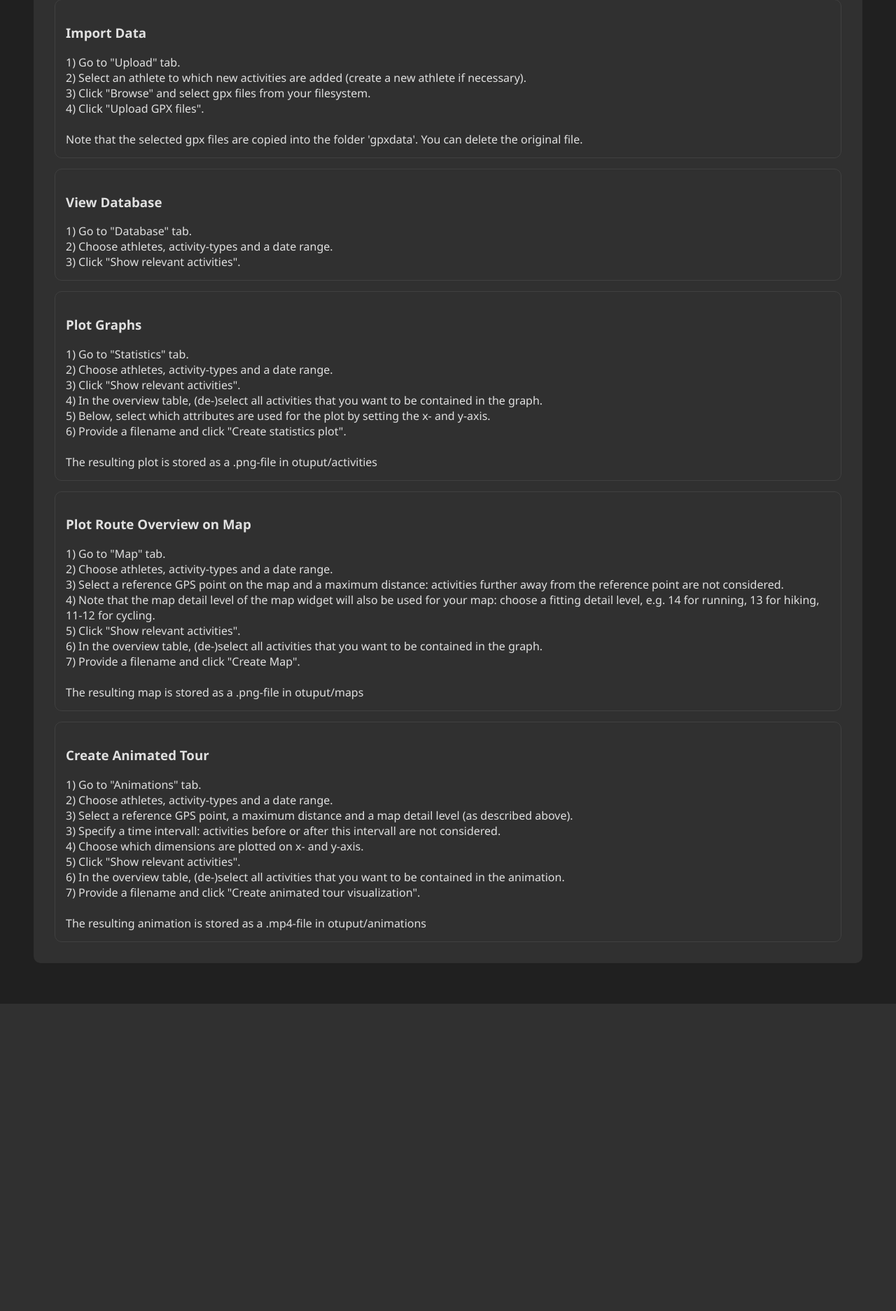
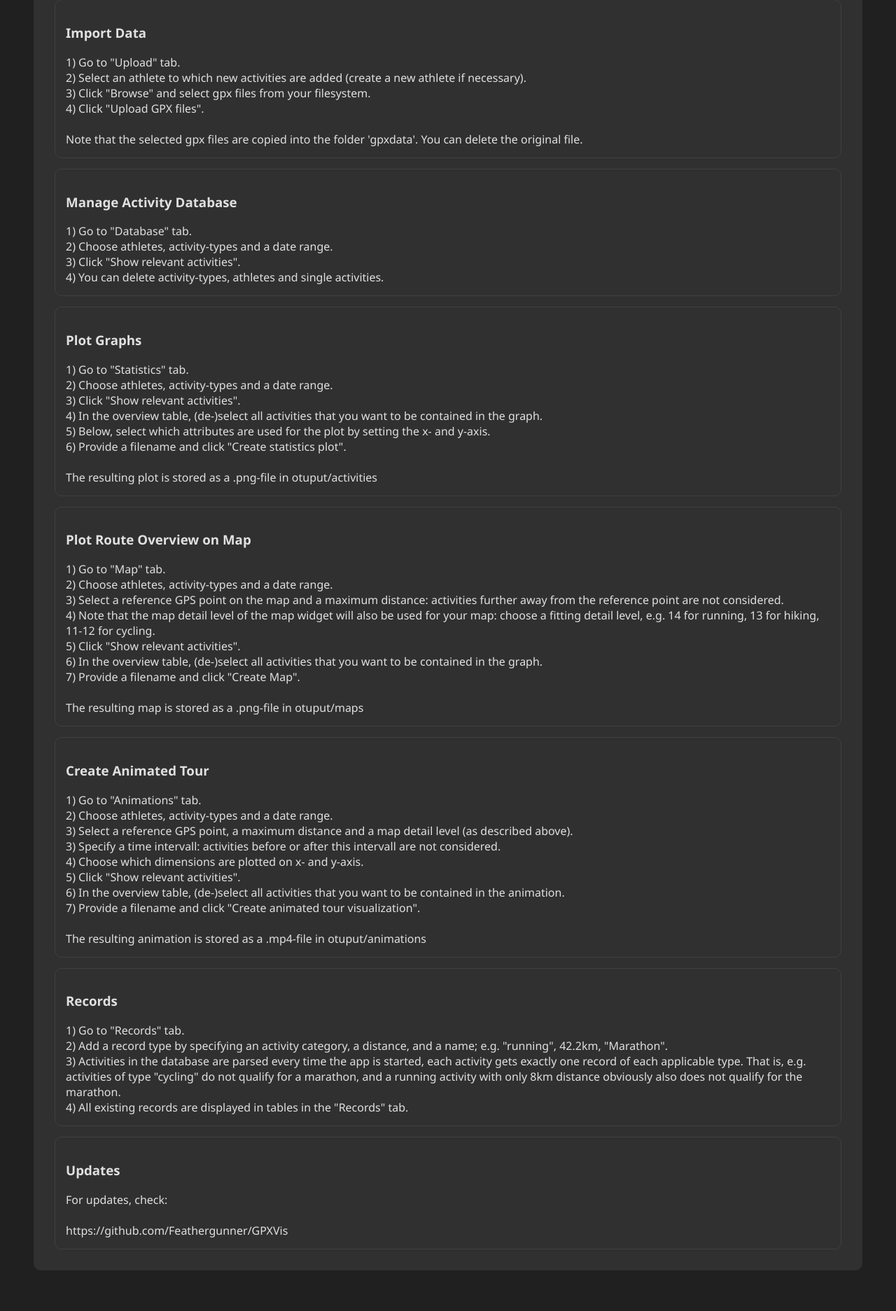
Before and after one commit to Feathergunner/GPXVis, a Flask app: page / in a window 1280 px wide. Shown: the part 205-2078 px from the top of the page at 70% size. Before the commit the page ends 1639 px from the top, so only its background shows below. Run offline with Flask 3, Linux system fonts and the light colour scheme; parts of the project's set-up code (start-up, migrations or seed data) failed here and were passed over.

Commit message:
Improve some descriptions

```diff
--- a/templates/components/setup_record.html
+++ b/templates/components/setup_record.html
@@ -1,4 +1,4 @@
 <div class="panel floating">
-	Distance: <input type="number" step=0.1 id="input_new_record_distance" value=42.2><br>
+	Distance (km): <input type="number" step=0.1 id="input_new_record_distance" value=42.2><br>
     Name: <input type="text"id="input_new_record_name" value="Marathon">
 </div>
--- a/templates/index.html
+++ b/templates/index.html
@@ -16,10 +16,11 @@
 		</div>
 
         <div class="panel">
-            <h3>View Database</h3>
+            <h3>Manage Activity Database</h3>
             1) Go to "Database" tab.<br>
             2) Choose athletes, activity-types and a date range.<br>
-            3) Click "Show relevant activities".
+            3) Click "Show relevant activities".<br>
+            4) You can delete activity-types, athletes and single activities.
         </div>
 
         <div class="panel">
@@ -60,5 +61,18 @@
             <br><br>
             The resulting animation is stored as a .mp4-file in otuput/animations
 		</div>
+
+        <div class="panel">
+            <h3>Records</h3>
+            1) Go to "Records" tab.<br>
+            2) Add a record type by specifying an activity category, a distance, and a name; e.g. "running", 42.2km, "Marathon".<br>
+            3) Activities in the database are parsed every time the app is started, each activity gets exactly one record of each applicable type. That is, e.g. activities of type "cycling" do not qualify for a marathon, and a running activity with only 8km distance obviously also does not qualify for the marathon.<br>
+            4) All existing records are displayed in tables in the "Records" tab.
+        </div>
+
+        <div class="panel">
+            <h3>Updates</h3>
+            For updates, check:<br><br> https://github.com/Feathergunner/GPXVis
+        </div>
 	</div>
 {% endblock %}
```
